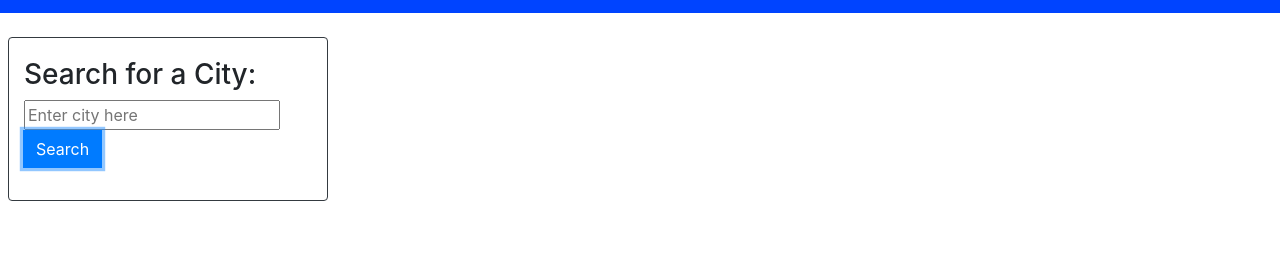
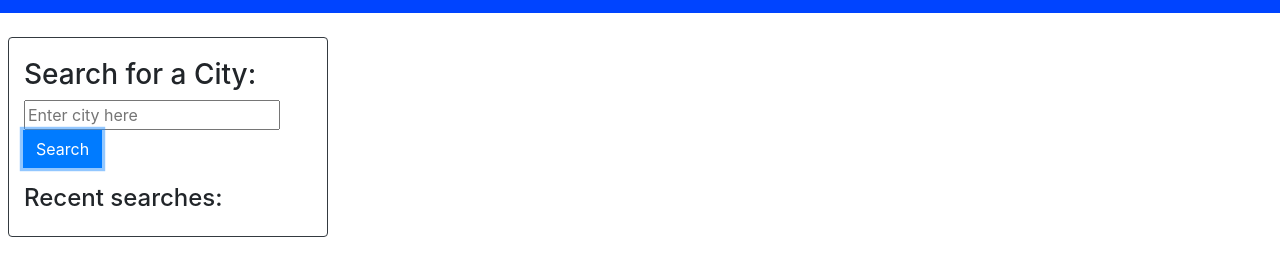
Before and after one commit to Moobell1212/5-day-weather-forecast, a plain HTML site: page index.html in a window 1280 px wide. Both pictures are taken after typing "Sample" into the empty fields and a click on the button "Search". Shown: the part 59-334 px from the top of the page. Drawn offline with nearby package versions, Linux system fonts and the light colour scheme.

Commit message:
new search now does not add another 'Recent cities'

```diff
--- a/index.html
+++ b/index.html
@@ -19,7 +19,7 @@
   <!-- max-width for ultra wide resolutions -->
   <div class="container-fluid" style="max-width: 1400px">
     <div class="row mt-3">
-      <aside class="col-lg-3 pb-3 border border-dark rounded m-2">
+      <aside class="col-lg-3 pb-3 m-2 border border-dark rounded">
         <h2 id="form-heading" class="mt-1 h3 form-label pt-3">
           Search for a City:
         </h2>
--- a/script.js
+++ b/script.js
@@ -1,14 +1,37 @@
-var recentCities = [];
+let recentCities = [];
+console.log(recentCities)
 
-$("#search-button").on("click", function(event) {
+$("#search-button").on("click", function (event) {
     event.preventDefault();
+    // cityinput value
     var city = $("#search-input").val();
+
+    // push cityinput to the array
     recentCities.push(city);
-    console.log(city);
-    recentSearches();
+
+    // add new recentCities array to local storage
+    localStorage.setItem("Past cities", recentCities);
+
+    // clear the searchbar
     $("#search-input").val('');
+
+    $("#history").empty();
+
+    createPastChoices()
 })
 
-function recentSearches() {
-    console.log(recentCities)
+function createPastChoices() {
+    var history = $("#history");
+    var recentSearch = $('<h4>').text("Recent searches:");
+    history.append(recentSearch);
+    localStorage.names = JSON.stringify(names);
+    var storedNames = JSON.parse(localStorage.names);
+    console.log(storedNames)
 }
+
+//  // loop to make buttons for recently searched cities
+//  for (let i=0 ; i<recentCities.length; i++) {
+//     localStorage.setItem()
+//     var cityButton = $('<button>').text(recentCities[i]);
+//     history.append(cityButton)
+//     }
```
